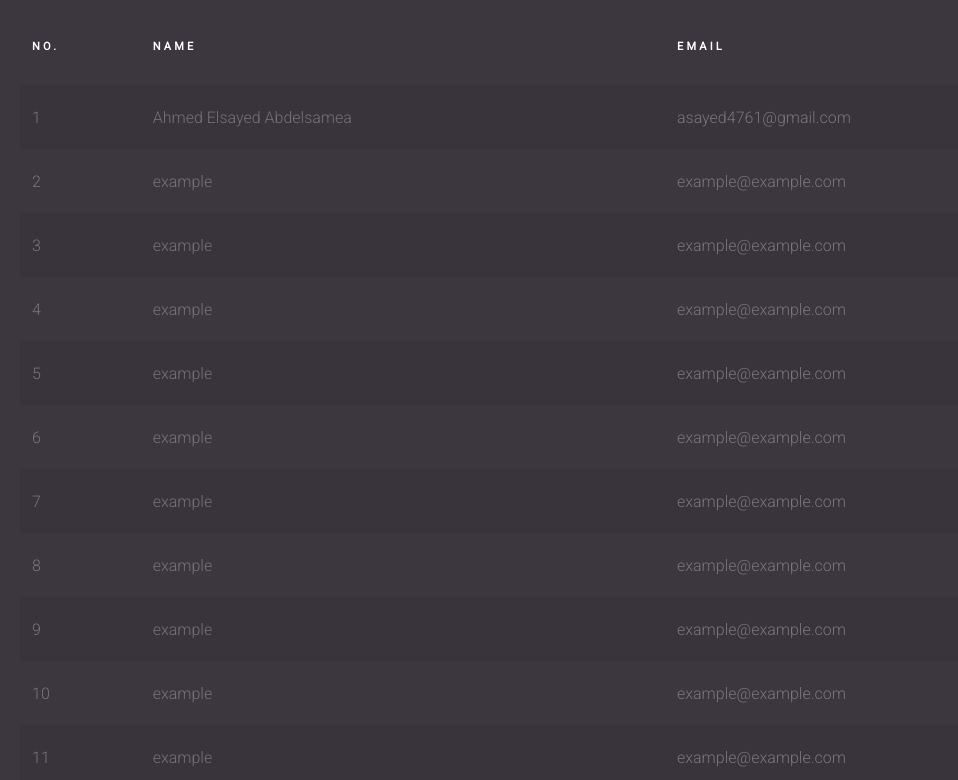
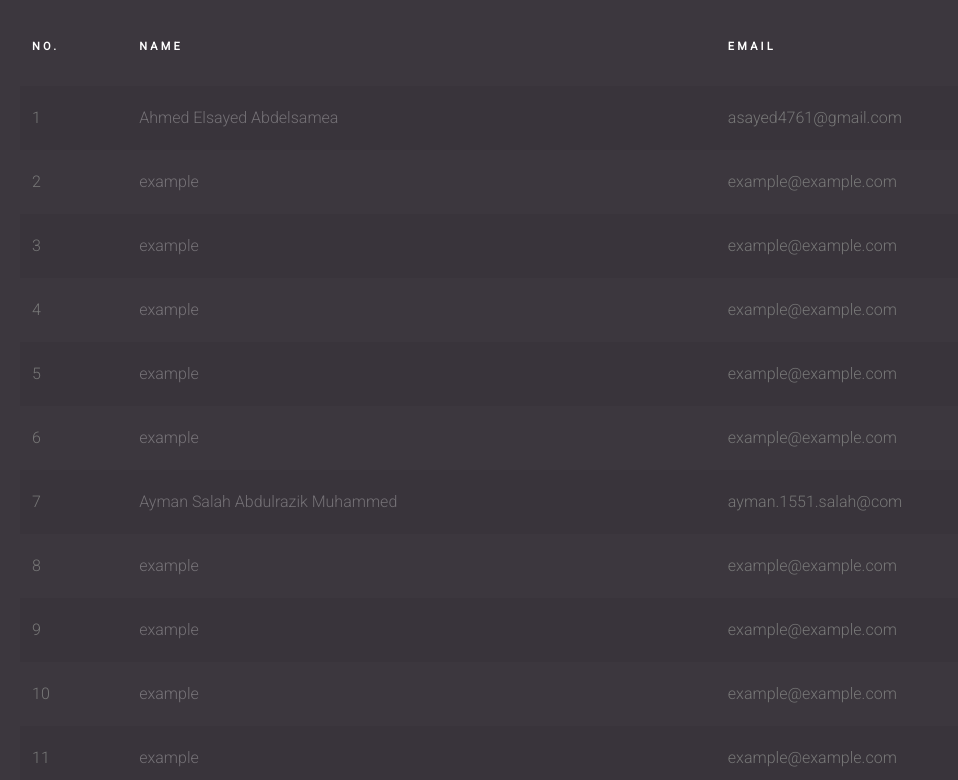
Before and after one commit to Ahmedsamymahrous/ITI-Mans-OS-Table, a plain HTML site: page index.html in a window 1280 px wide. Shown: the part 317-1097 px from the top of the page, without its empty margins (65-1023 px from the left). Drawn offline with Linux system fonts and the light colour scheme.

Commit message:
Ayman Salah

```diff
--- a/index.html
+++ b/index.html
@@ -82,8 +82,8 @@
               <!-- copy from here -->
               <tr scope="row">
                 <td>7</td>
-                <td><a href="#">example</a></td>
-                <td>example@example.com</td>
+                <td><a href="#">Ayman Salah Abdulrazik Muhammed</a></td>
+                <td>ayman.1551.salah@com</td>
               </tr>
               <!-- to here -->
               <!-- copy from here -->
```
